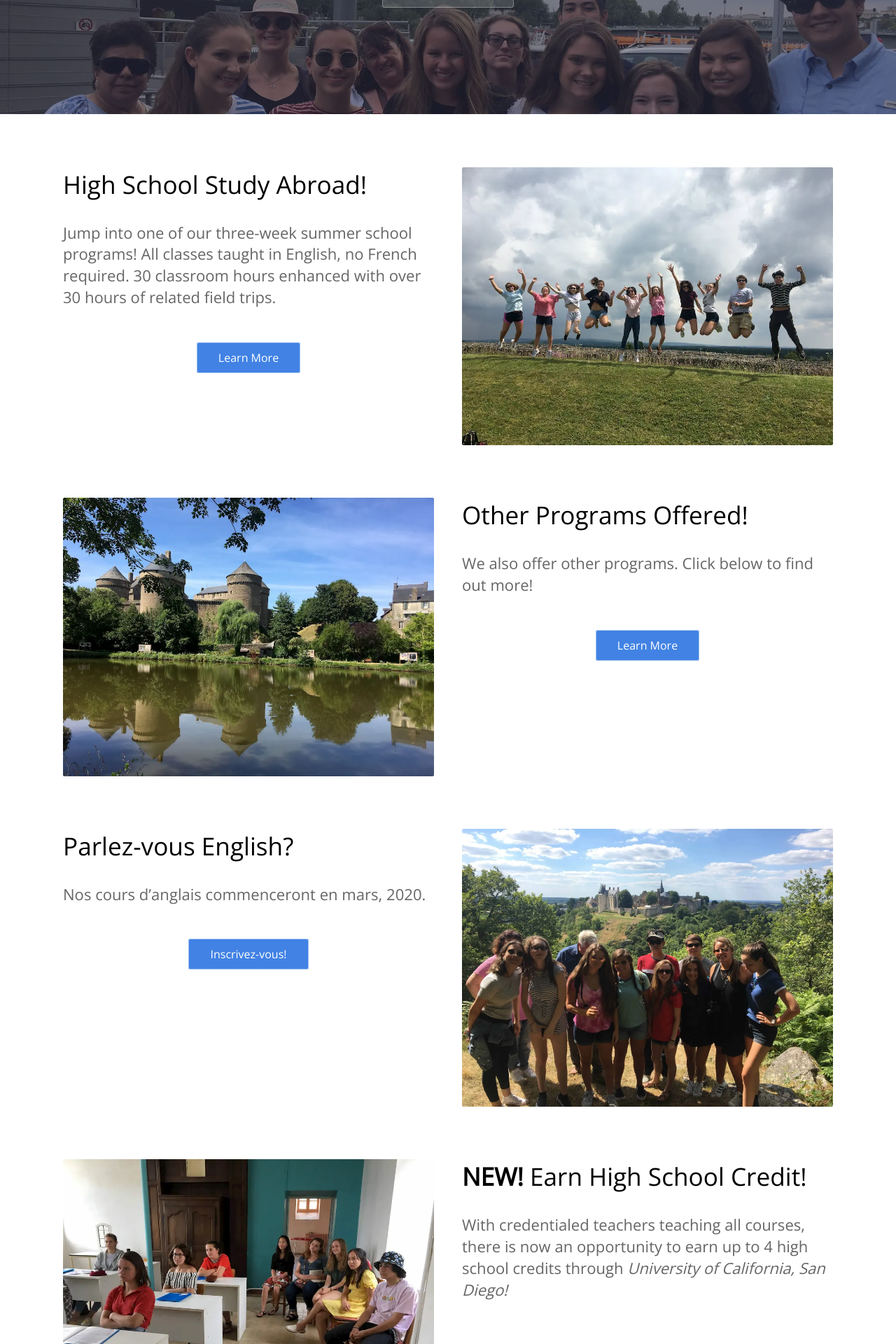
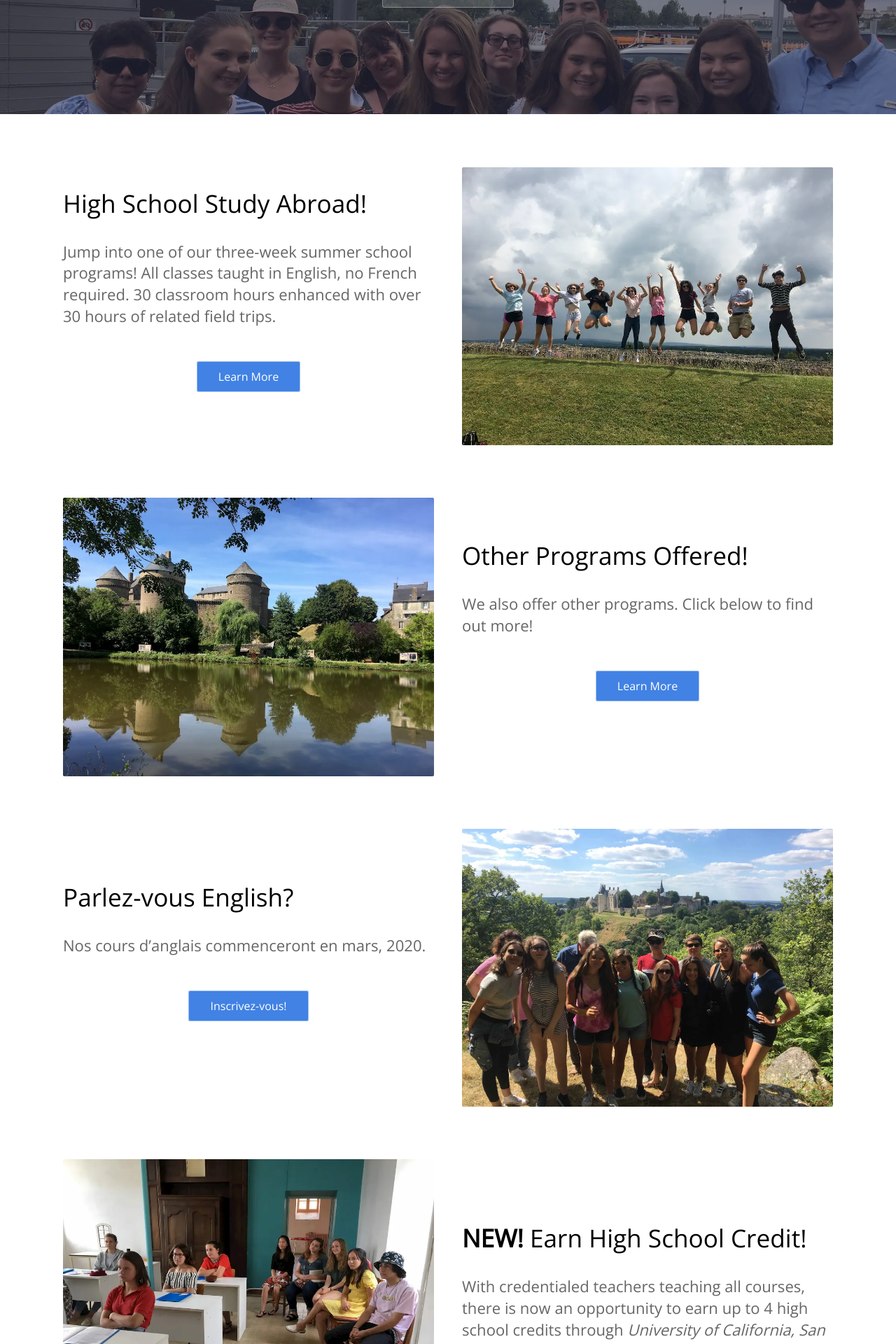
Before and after one commit to baritchie/project1, a Jekyll site: the page built from index.html, in a window 1280 px wide. Shown: the part 370-2290 px from the top of the page at 70% size. Built offline with Jekyll 4.4.1, drawn with Linux system fonts in a browser that asks for light colours.

Commit message:
Updated '_sass/landing-page.scss' via CloudCannon

```diff
--- a/_sass/landing-page.scss
+++ b/_sass/landing-page.scss
@@ -84,7 +84,7 @@
 			-webkit-flex: 1;
 			flex: 1;
 			padding: 0 20px;
-			align-self: flex-start;
+			align-self: center;
 		}
 	}
 
```
